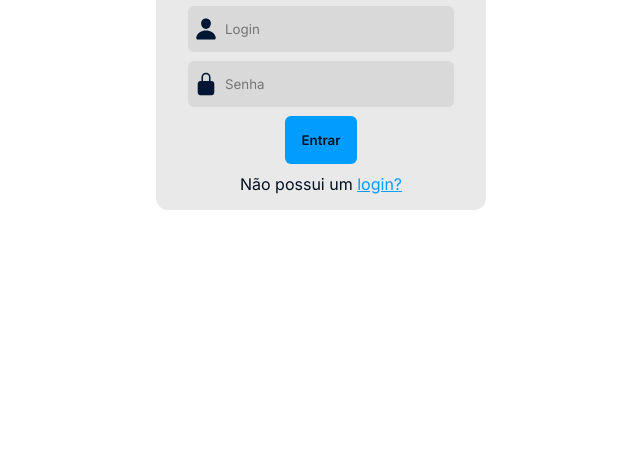
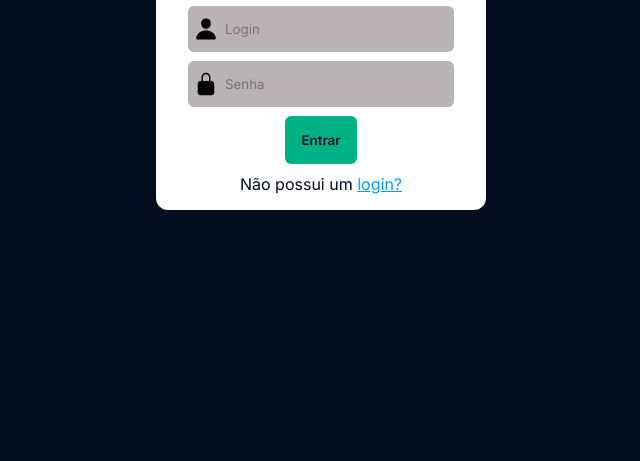
Before and after one commit to zulinke/prova, a plain HTML site: page index.html in a window 1280 px wide. Shown: the part 339-800 px from the top of the page, without its empty margins (319-959 px from the left). Drawn offline with nearby package versions, Linux system fonts and the light colour scheme.

Commit message:
Update style.css

```diff
--- a/style.css
+++ b/style.css
@@ -22,7 +22,7 @@ ion-icon {
 input {
     border: solid transparent 2px;
     color: #000e20;
-    background: #d9d9d9;
+    background: #b8b4b4;
     border-radius: 6px;
     padding: .8rem 2.2rem;
 }
@@ -37,11 +37,11 @@ button {
     outline: #cbcbcb;
     border-radius: 6px;
     padding: 1rem;
-    background: #009dff;
+    background: #00b185;
 }
 button:hover {
     background: transparent;
-    outline: solid 2px #009dff;
+    outline: solid 2px #977b83;
     border-bottom: none;
     cursor: pointer;
 }
@@ -56,19 +56,17 @@ label ion-icon {
     font-size: 24px;
     position: absolute;
     left: 6px;
-    color: #011632;
+    color: #000000;
 }
 
-/* Login Page */
 .container-login {
     display: flex;
     align-items: center;
     justify-content: center;
-    /* flex-direction: column; */
     width: 100vw;
     height: 100vh;
     gap: 2rem;
-    background: #fff;
+    background: #000e20;
 }
 
 .card-login, .card-register {
@@ -79,15 +77,13 @@ label ion-icon {
     padding: 1rem 2rem;
     gap: .6rem;
     border-radius: 12px;
-    background: #e9e9e9;
+    background: #ffffff;
 }
 
 .card-register {
     display: none;
 }
 
-
-/* Dashboard */
 .container-dashboard {
     display: none;
     align-items: flex-start;
@@ -107,7 +103,7 @@ label ion-icon {
     height: 100%;
     padding: 1rem;
     border-radius: 12px;
-    background: #e9e9e9;
+    background: #b3b3b3;
 }
 
 .lateral-menu button {
```
